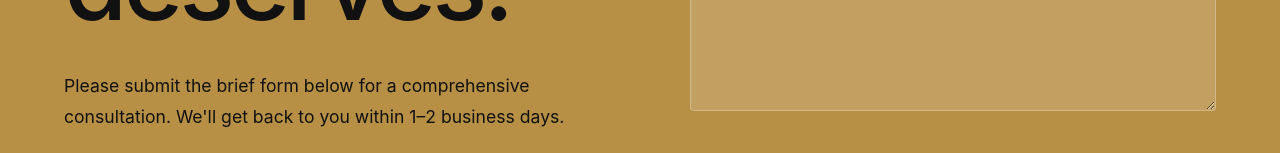
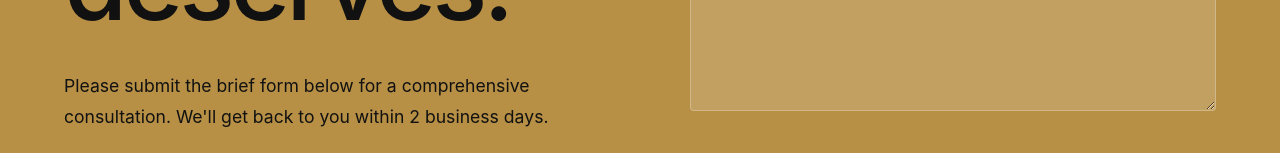
Before and after one commit to falbouni/falbouni, a Next.js app: page / in a window 1280 px wide. Shown: the part 3900-4053 px from the top of the page. Built offline with nearby package versions, Linux system fonts and the light colour scheme.

Commit message:
Fix ESLint build errors

```diff
--- a/components/CaseStudy/CaseStudy.tsx
+++ b/components/CaseStudy/CaseStudy.tsx
@@ -72,7 +72,7 @@ export default function CaseStudy() {
 
           <div className={styles.copy}>
             <p>
-              A brand-new project with <span className={styles.gold}> zero awareness and deliberate distance </span> from its team’s prior work (Ampleforth, SPOT).
+              A brand-new project with <span className={styles.gold}> zero awareness and deliberate distance </span> from its team&apos;s prior work (Ampleforth, SPOT).
             </p>
 
             <p>
--- a/components/Contact/Contact.tsx
+++ b/components/Contact/Contact.tsx
@@ -48,7 +48,7 @@ export default function Contact() {
 
           <p className={styles.subtitle}>
             Please submit the brief form below for a comprehensive consultation.
-            We'll get back to you within 1–2 business days.
+            We&apos;ll get back to you within 2 business days.
           </p>
         </div>
 
--- a/components/PortfolioGrid/PortfolioGrid.tsx
+++ b/components/PortfolioGrid/PortfolioGrid.tsx
@@ -33,7 +33,7 @@ export default function PortfolioGrid() {
           <h1>Experience our cinematic works</h1>
 
           <p>
-            We're passionate about what we do and are proud of our work.
+            We&apos;re passionate about what we do and are proud of our work.
           </p>
         </div>
 
```
